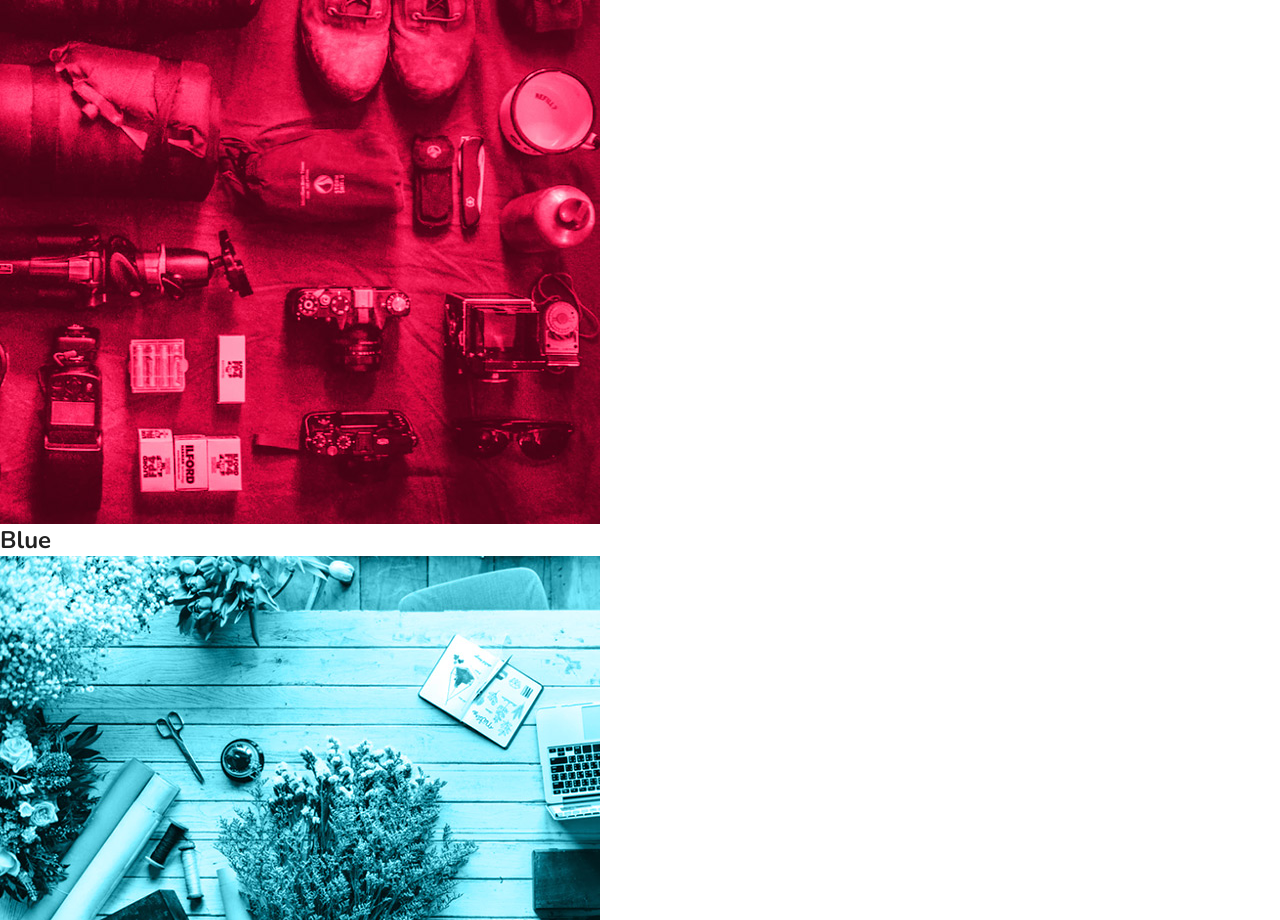
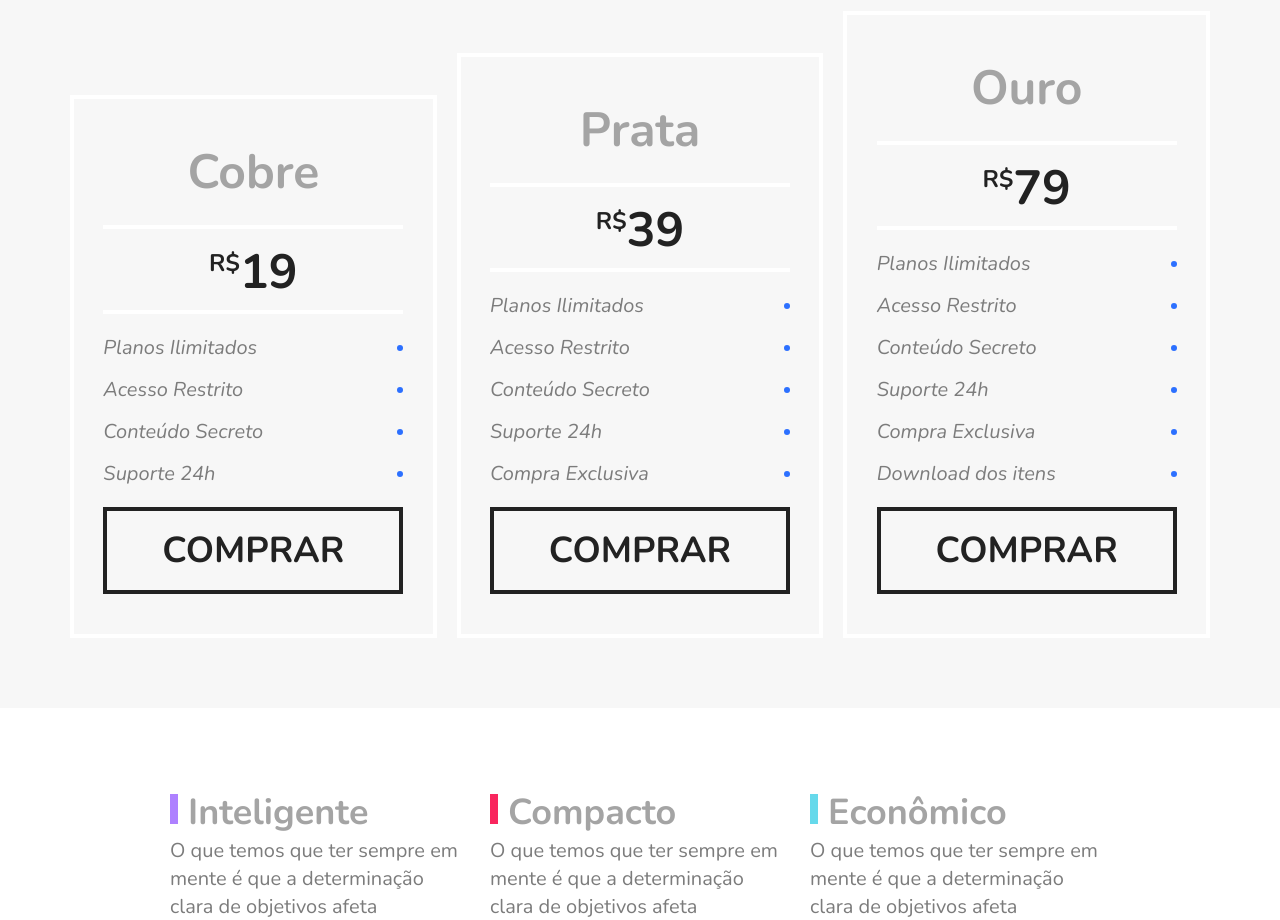
Before and after one commit to will-felipe-souza/flexblog, a plain HTML site: page index.html in a window 1280 px wide. Shown: the part 1880-2800 px from the top of the page. Drawn offline with nearby package versions, Linux system fonts and the light colour scheme.

Commit message:
Finalizado o CSS do Main

```diff
--- a/css/style.css
+++ b/css/style.css
@@ -88,3 +88,221 @@ img {
 .menu-nav a:hover {
   color: #122AB2;
 }
+
+/* Introdução */
+.introducao {
+  font-size: 3em;
+  line-height: 1;
+  max-width: 960px;
+  margin: 0 auto;
+  padding: 60px 10px;
+}
+
+/* Sobre */
+.sobre {
+  border-top: 2px solid #2C70FF;
+  border-bottom: 2px solid #2C70FF;
+  max-width: 960px;
+  margin: 0 auto;
+  padding: 60px 0;
+  display: flex;
+  flex-wrap: wrap;
+}
+
+.sobre-info {
+  flex: 2 1 300px;
+  margin: 0 10px;
+}
+
+.sobre-info h1 {
+  font-size: 3em;
+  margin-bottom: .5em;
+}
+
+.sobre-info p {
+  font-size: 1.25em;
+  line-height: 1.4;
+  margin-bottom: 1em;
+  color: #7C7C7C;
+}
+
+.sobre-img {
+  flex: 1 1 160px ;
+  margin: 0 10px;
+}
+
+/* Produtos */
+.produtos {
+  max-width: 960px;
+  margin: 60px auto;
+}
+
+.produtos h1 {
+  font-size: 3em;
+  margin: 0 10px 60px 10px;
+}
+
+.produtos-container {
+  display: flex;
+  flex-wrap: wrap;
+  align-items: flex-end;
+}
+
+.produtos-item {
+  flex: 1 1 175px;
+  margin: 10px;
+}
+
+.produtos-item h2 {
+  font-size: 3em;
+  color: #A4A4A4;
+  background: #F7F7F7;
+  padding: 60px 20px;
+}
+
+.purple {
+  border-top: 8px solid #AE81FF;
+}
+
+.pink {
+  border-top: 8px solid #F9265E;
+}
+
+.blue {
+  border-top: 8px solid #66D9EB;
+}
+
+/* Preço */
+.preco {
+  background: #F7F7F7;
+  padding: 60px;
+  display: flex;
+  flex-wrap: wrap;
+  align-items: flex-end;
+}
+
+.preco-item {
+  flex: 1 1 260px;
+  border: 4px solid #FFF;
+  padding: 20px;
+  margin: 10px;
+}
+
+.preco-item h2 {
+  font-size: 3em;
+  color: #A4A4A4;
+  text-align: center;
+  margin-top: 20px;
+}
+
+.preco-item span {
+  max-width: 300px;
+  margin: 20px auto;
+  display: block;
+  text-align: center;
+  font-size: 3em;
+  font-weight: bold;
+  padding: 10px 0 5px 0;
+  border-top: 4px solid #FFF;
+  border-bottom: 4px solid #FFF;
+}
+
+.preco-item sup {
+  font-size: 1.5rem;
+}
+
+.preco-item ul {
+  max-width: 300px;
+  margin: 20px auto;
+  font-size: 1.25em;
+  font-style: italic;
+  color: #7C7C7C;
+}
+
+.preco-item li {
+  display: flex;
+  justify-content: space-between;
+  align-items: center;
+  margin-bottom: 15px;
+}
+
+.preco-item li::after {
+  content: '';
+  display: block;
+  width: 6px;
+  height: 6px;
+  border-radius: 50%;
+  background: #2C70FF;
+}
+
+.preco-item a {
+  max-width: 300px;
+  display: block;
+  margin: 20px auto;
+  border: 4pX solid;
+  color: #222222;
+  text-transform: uppercase;
+  font-weight: bold;
+  font-size: 2.25em;
+  padding: 15px 0;
+  text-align: center;
+}
+
+@media(max-width: 800px) {
+  .preco {
+    padding-left: 10px;
+    padding-right: 10px;
+  }
+
+  .preco .preco-item:nth-child(3) {
+    order: -2;
+  }
+
+  .preco .preco-item:nth-child(2) {
+    order: -1;
+  }
+}
+
+/* Qualidade */
+.qualidade {
+  max-width: 960px;
+  margin: 60px auto;
+  display: flex;
+  flex-wrap: wrap;
+}
+
+.qualidade-item {
+  flex: 1 1 300px;
+  margin: 20px 10px;
+}
+
+.qualidade-item h2 {
+  font-size: 2.25em;
+  color: #A4A4A4;
+}
+
+.qualidade-item h2::before {
+  content: '';
+  display: inline-block;
+  width: 8px;
+  height: 30px;
+  margin-right: 10px;
+}
+
+.qualidade-item:nth-of-type(3n+1) h2::before {
+  background: #AE81FF;
+}
+
+.qualidade-item:nth-of-type(3n+2) h2::before {
+  background: #F9265E;
+}
+
+.qualidade-item:nth-of-type(3n+3) h2::before {
+  background: #66D9EB;
+}
+
+.qualidade-item p {
+  font-size: 1.25em;
+  line-height: 1.4;
+  color: #7C7C7C;
+}
--- a/index.html
+++ b/index.html
@@ -40,6 +40,7 @@
     </div>
   </header>
 
+  <main>
     <h1 class="introducao">Novos valores e<br>Propriedades de CSS</h1>
 
     <section class="sobre" id="sobre">
@@ -147,6 +148,7 @@
         <p>O que temos que ter sempre em mente é que a determinação clara de objetivos afeta positivamente a correta previsão</p>
       </div>
     </section>
+  </main>
 
   <section class="newsletter">
     <div class="newsletter-info">
```
Lines whose indentation alone changed are shown as unchanged.
